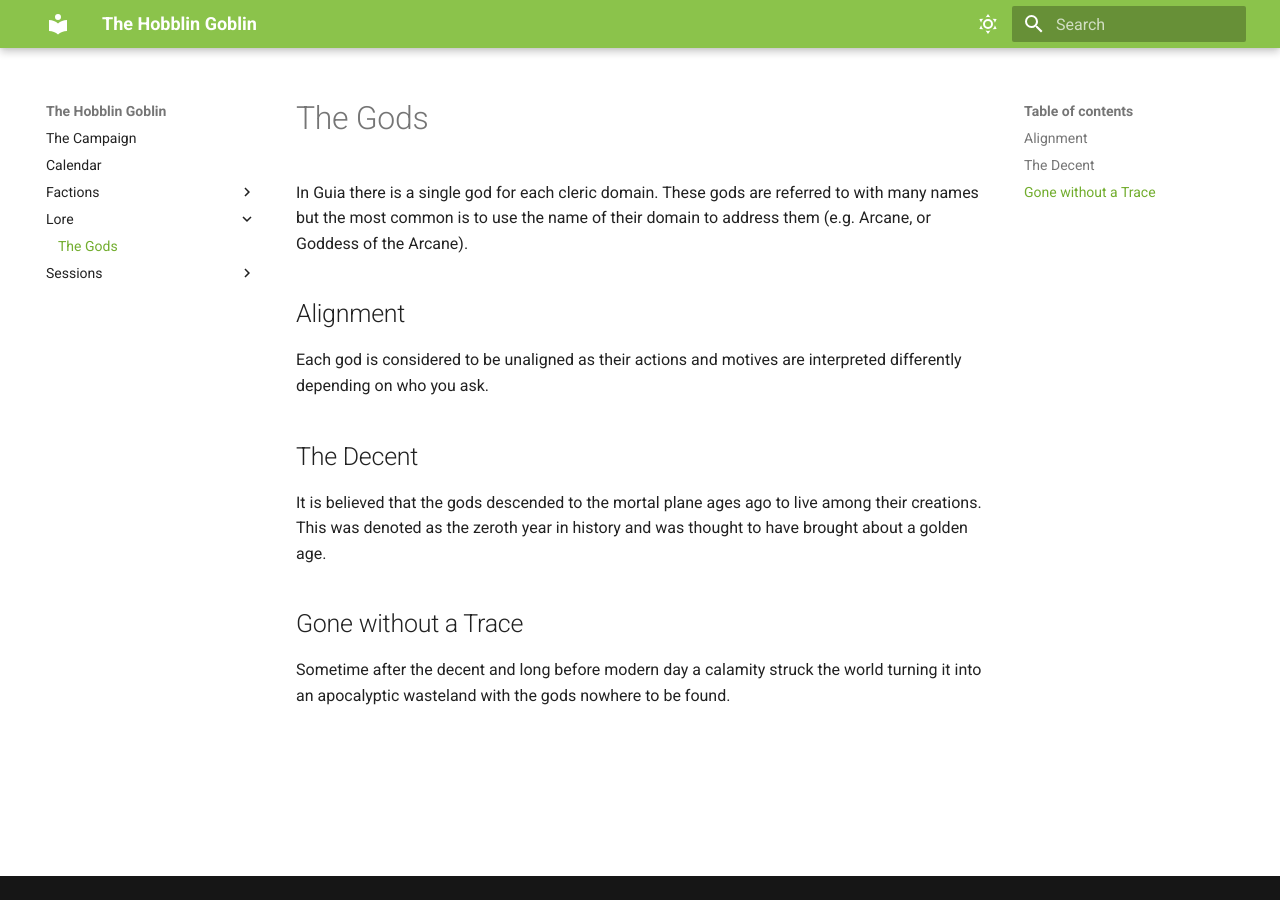
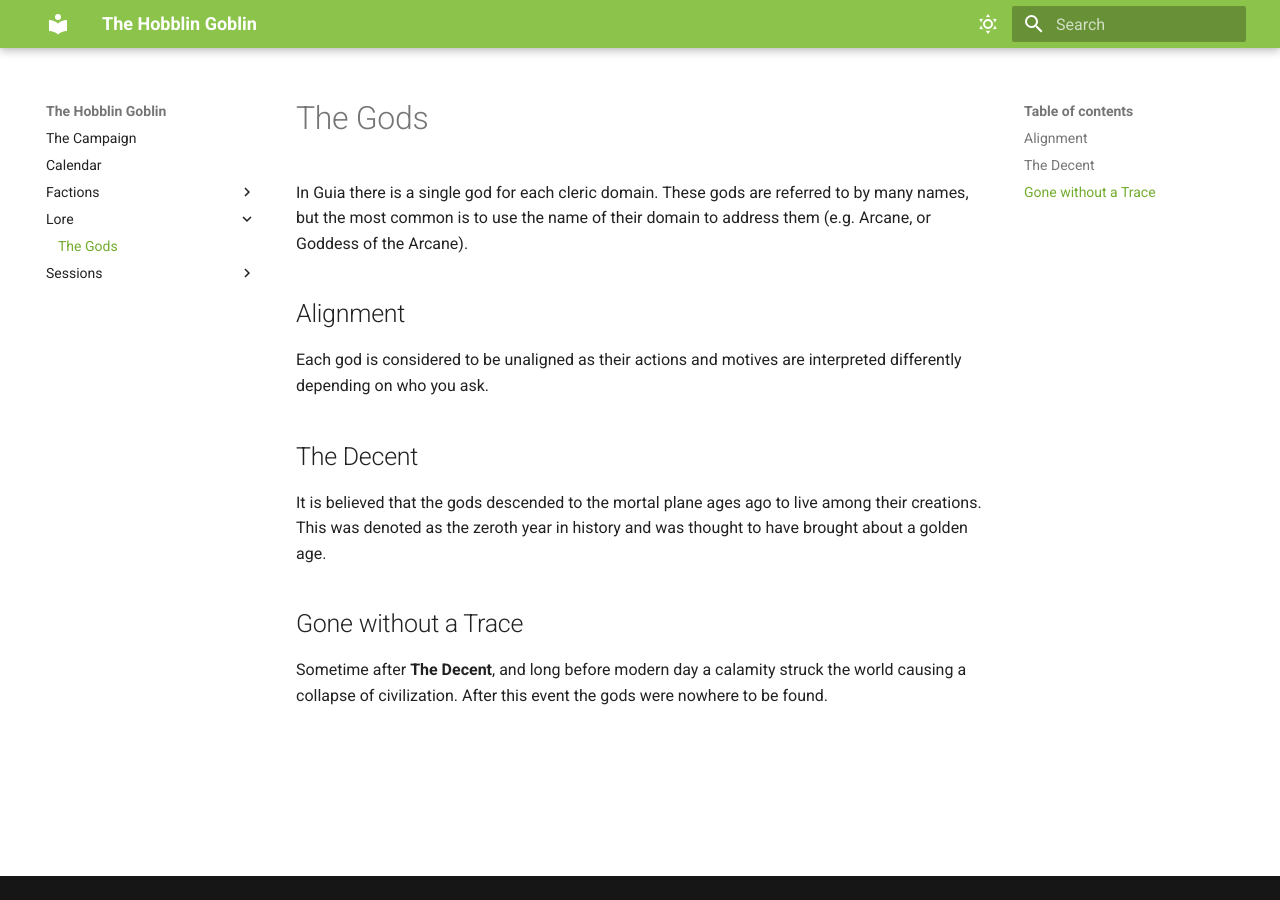
Before and after one commit to DylanGlass/theHobblinGoblin, an MkDocs documentation site: the page built from docs/Lore/TheGods.md, in a window 1280 px wide. Built offline with MkDocs 1.6.1 and Material for MkDocs 9.7.7, drawn with Linux system fonts in a browser that asks for light colours.

Commit message:
updated the gods

```diff
--- a/docs/Lore/TheGods.md
+++ b/docs/Lore/TheGods.md
@@ -1,5 +1,5 @@
 # The Gods
-In Guia there is a single god for each cleric domain. These gods are referred to with many names but the most common is to use the name of their domain to address them (e.g. Arcane, or Goddess of the Arcane).
+In Guia there is a single god for each cleric domain. These gods are referred to by many names, but the most common is to use the name of their domain to address them (e.g. Arcane, or Goddess of the Arcane).
 
 ## Alignment
 Each god is considered to be unaligned as their actions and motives are interpreted differently depending on who you ask.
@@ -8,4 +8,4 @@ Each god is considered to be unaligned as their actions and motives are interpre
 It is believed that the gods descended to the mortal plane ages ago to live among their creations. This was denoted as the zeroth year in history and was thought to have brought about a golden age.
 
 ## Gone without a Trace
-Sometime after the decent and long before modern day a calamity struck the world turning it into an apocalyptic wasteland with the gods nowhere to be found.
+Sometime after **The Decent**, and long before modern day a calamity struck the world causing a collapse of civilization. After this event the gods were nowhere to be found.
```
Also changed, not shown: docs/index.md (+1 -1 lines), 1 other file.
